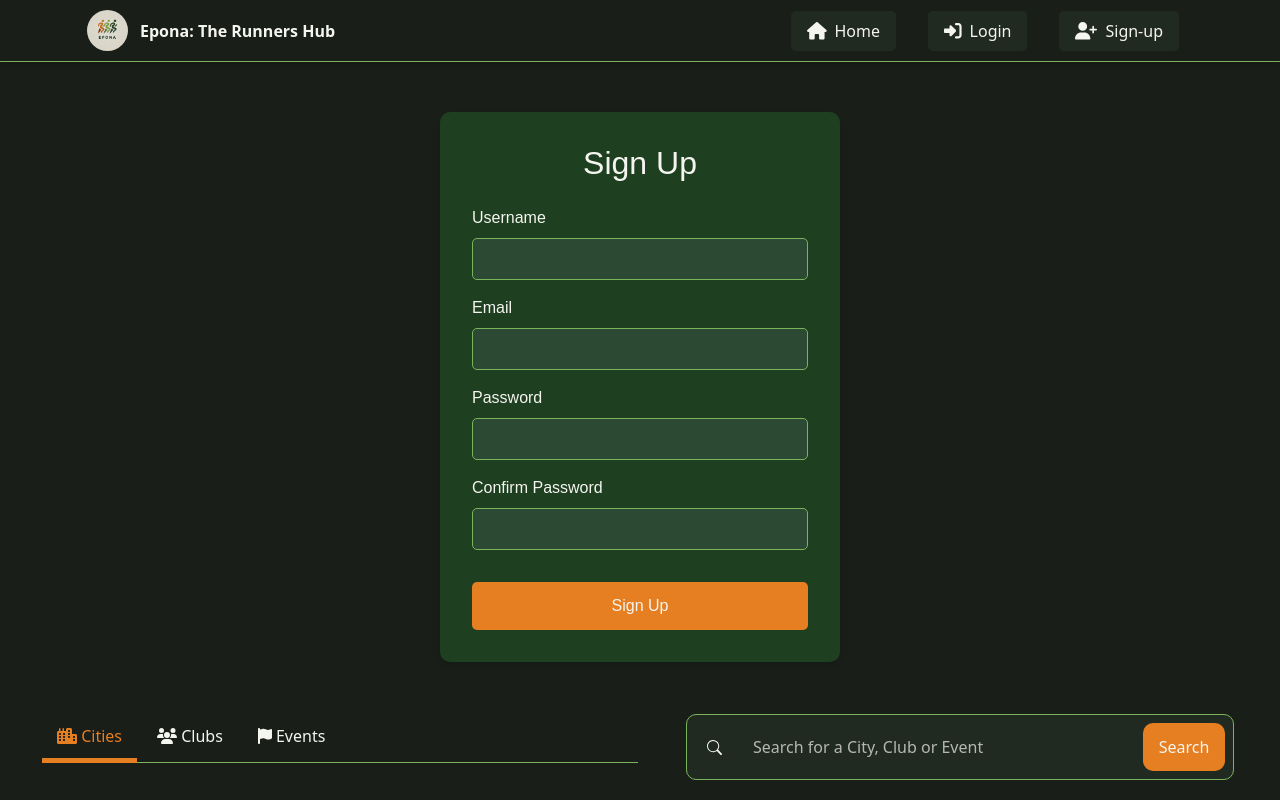
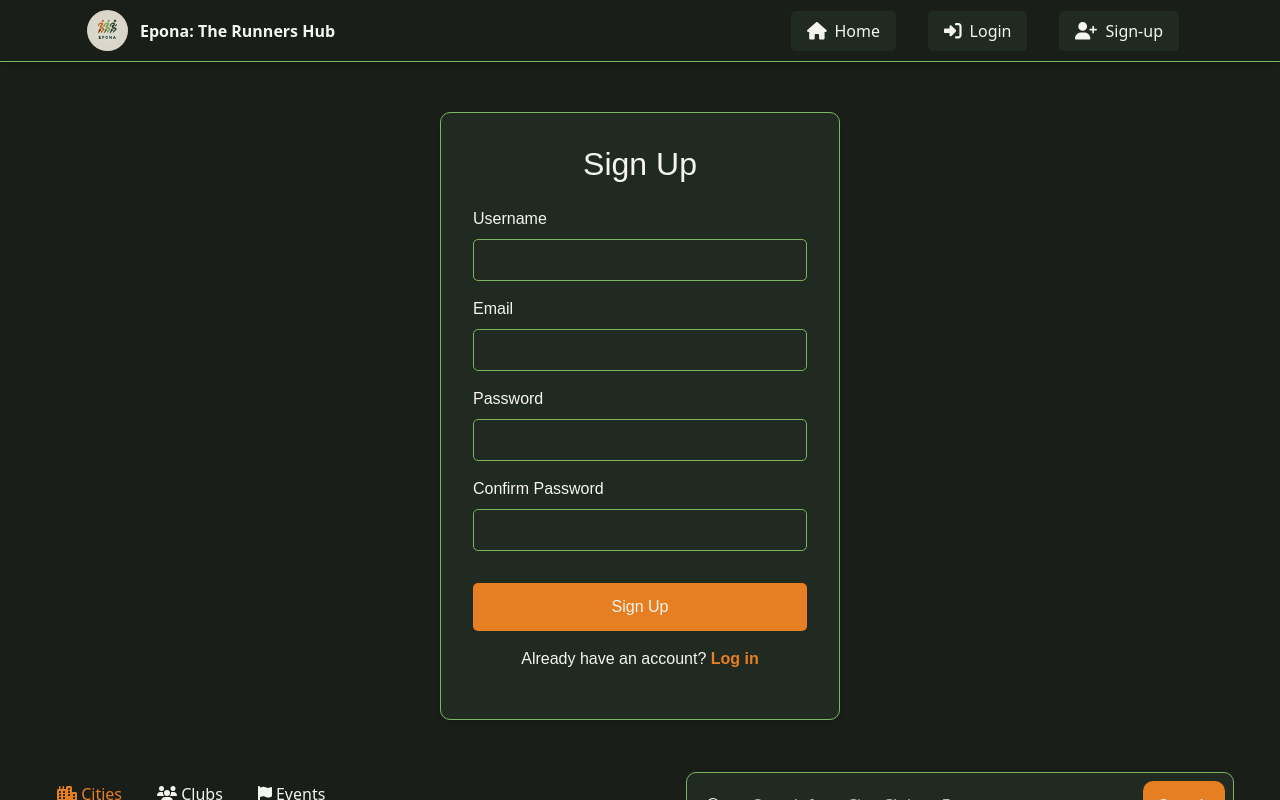
Before and after one commit to Fantomen31/epona-react, a React (Create React App) app: page /signup in a window 1280 px wide. Shown: the top 800 px of the page. Built offline with nearby package versions, Linux system fonts and the light colour scheme.

Commit message:
modifed signinupform.module.css to match the rest of the design better and added login if you have an account text

```diff
--- a/src/pages/auth/SignUpForm.js
+++ b/src/pages/auth/SignUpForm.js
@@ -1,5 +1,6 @@
 import React, { useState } from 'react';
 import { Form, Button } from 'react-bootstrap';
+import { Link } from 'react-router-dom';
 import styles from '../../styles/SignInUpForm.module.css';
 
 const SignUpForm = () => {
@@ -99,6 +100,9 @@ const SignUpForm = () => {
           Sign Up
         </Button>
       </Form>
+      <p className={styles.loginLink}>
+        Already have an account? <Link to="/login">Log in</Link>
+      </p>
     </div>
   );
 };
--- a/src/styles/SignInUpForm.module.css
+++ b/src/styles/SignInUpForm.module.css
@@ -1,10 +1,11 @@
 .formContainer {
-    background-color: #1E3F20;
+    background-color: #212a21;
     border-radius: 10px;
     padding: 2rem;
     max-width: 400px;
     margin: 2rem auto;
     box-shadow: 0 4px 6px rgba(0, 0, 0, 0.1);
+    border: 1px solid #7AB55C;
   }
 
   .formTitle {
@@ -29,15 +30,15 @@
   }
 
   .formControl {
-    background-color: #2C4A33;
+    background-color: #212a21;
     border: 1px solid #7AB55C;
-    color: #F5F5F0;
     padding: 0.5rem;
     border-radius: 5px;
     width: 100%;
   }
 
   .formControl:focus {
+    background-color: #2C4A33;
     outline: none;
     border-color: #E67E22;
     box-shadow: 0 0 0 2px rgba(230, 126, 34, 0.25);
@@ -78,3 +79,32 @@
     font-size: 0.875rem;
     margin-top: 0.25rem;
   }
+
+  /* Login link styling */
+  .loginLink {
+    text-align: center;
+    margin-top: 1rem;
+    color: #F5F5F0;
+  }
+
+  .loginLink a {
+    color: #E67E22;
+    text-decoration: none;
+    font-weight: bold;
+    transition: color 0.3s ease;
+  }
+
+  .loginLink a:hover {
+    color: #D35400;
+    text-decoration: underline;
+  }
+  /* Error styling */
+  .formControl.is-invalid {
+    border-color: #DC3545;
+  }
+
+  .invalid-feedback {
+    color: #DC3545;
+    font-size: 0.875rem;
+    margin-top: 0.25rem;
+  }
```
